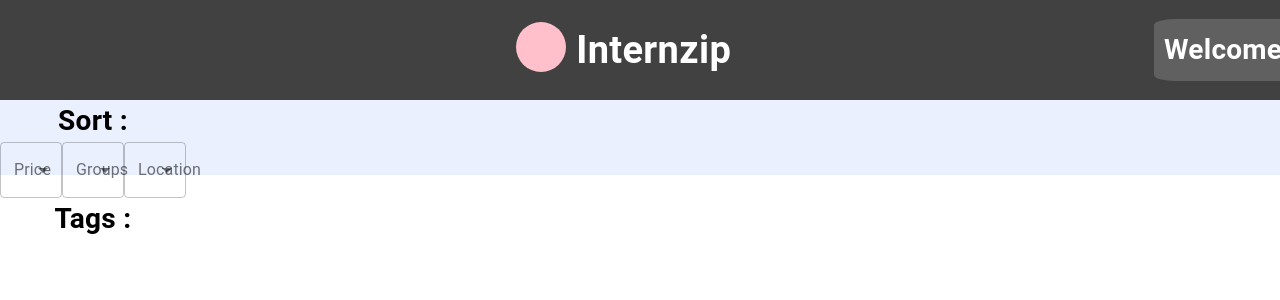
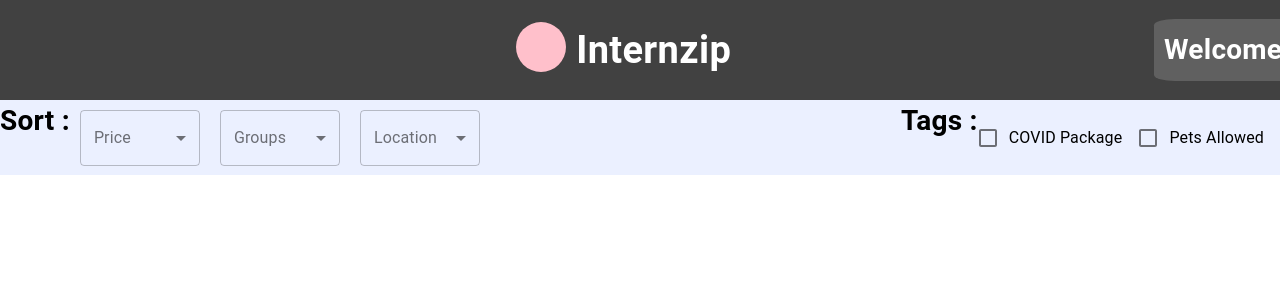
Before and after one commit to Moawin99/CEWIT-Hackathon-2021, a React (Create React App) app in the folder Front-End/: page / in a window 1280 px wide. Shown: the top 300 px of the page. Built offline with nearby package versions, Linux system fonts and the light colour scheme.

Commit message:
moving onto listing data bc material ui css is hard

```diff
--- a/Front-End/src/components/listingSort.jsx
+++ b/Front-End/src/components/listingSort.jsx
@@ -7,7 +7,8 @@ import {
     FormControl,
     Select,
     InputLabel,
-
+    Checkbox,
+    FormControlLabel
 } from '@material-ui/core';
 
 const useStyles = makeStyles(() => ({
@@ -16,7 +17,8 @@ const useStyles = makeStyles(() => ({
         backgroundColor: '#ebf0ff',
         position: 'relative',
         height: '75px',
-        flexDirection: 'row'
+        flexDirection: 'row',
+        justifyContent: 'space-between'
     },
     sortContainer:{
         display: 'flex',
@@ -33,6 +35,13 @@ const useStyles = makeStyles(() => ({
         height: '40px',
         borderRight: '2px solid black'
         //for now this is not implemented bc adding a div adds it to a new line
+    },
+    formControl:{
+        margin: '10px',
+        minWidth: 120
+    },
+    textBox:{
+        display: 'none'
     }
 }))
 
@@ -40,11 +49,11 @@ function Sort({className, ...rest}){
     const classes = useStyles();
     return(
         <div className={classes.container}>
-            <Box>
+            <Box className={classes.sortContainer}>
                 <Typography className={classes.sortText}>
                     Sort :
                 </Typography>
-                <FormControl variant="outlined">
+                <FormControl variant="outlined" className={classes.formControl}>
                     <InputLabel id="demo-simple-select-outlined-label">Price</InputLabel>
                     <Select
                     labelId="demo-simple-select-outlined-label"
@@ -53,14 +62,14 @@ function Sort({className, ...rest}){
                     <MenuItem value="">
                         <em>None</em>
                     </MenuItem>
-                    <MenuItem>> $1000</MenuItem>
-                    <MenuItem>$1001 - $1500</MenuItem>
-                    <MenuItem>$1501 - $2000</MenuItem>
-                    <MenuItem>$2000+</MenuItem>
+                    <MenuItem value="> $1000">> $1000</MenuItem>
+                    <MenuItem value="$1001-$1500">$1001 - $1500</MenuItem>
+                    <MenuItem value="$1501-$2000">$1501 - $2000</MenuItem>
+                    <MenuItem value ="$2000+">$2000+</MenuItem>
                     </Select>
                 </FormControl>
 
-                <FormControl variant="outlined">
+                <FormControl variant="outlined" className={classes.formControl}>
                     <InputLabel id="demo-simple-select-outlined-label">Groups</InputLabel>
                     <Select
                     labelId="demo-simple-select-outlined-label"
@@ -76,7 +85,7 @@ function Sort({className, ...rest}){
                     </Select>
                 </FormControl>
 
-                <FormControl variant="outlined">
+                <FormControl variant="outlined" className={classes.formControl}>
                     <InputLabel id="demo-simple-select-outlined-label">Location</InputLabel>
                     <Select
                     labelId="demo-simple-select-outlined-label"
@@ -85,17 +94,20 @@ function Sort({className, ...rest}){
                     <MenuItem value="">
                         <em>None</em>
                     </MenuItem>
-                    <MenuItem>San Francisco</MenuItem>
-                    <MenuItem>Palo Alto</MenuItem>
-                    <MenuItem>Cupertino</MenuItem>
-                    <MenuItem>Seattle</MenuItem>
+                    <MenuItem value="San Francisco">San Francisco</MenuItem>
+                    <MenuItem value="Palo Alto">Palo Alto</MenuItem>
+                    <MenuItem value="Cupertino">Cupertino</MenuItem>
+                    <MenuItem value="NYC">NYC</MenuItem>
+                    <MenuItem value="Seattle">Seattle</MenuItem>
                     </Select>
                 </FormControl>
-
+            </Box>
+            <Box className={classes.sortContainer}>
                 <Typography className={classes.sortText}>
                     Tags :
                 </Typography>
-
+                <FormControlLabel control={<Checkbox/>} label="COVID Package"/>
+                <FormControlLabel control={<Checkbox/>} label="Pets Allowed"/>
             </Box>
         </div>
     )
```
